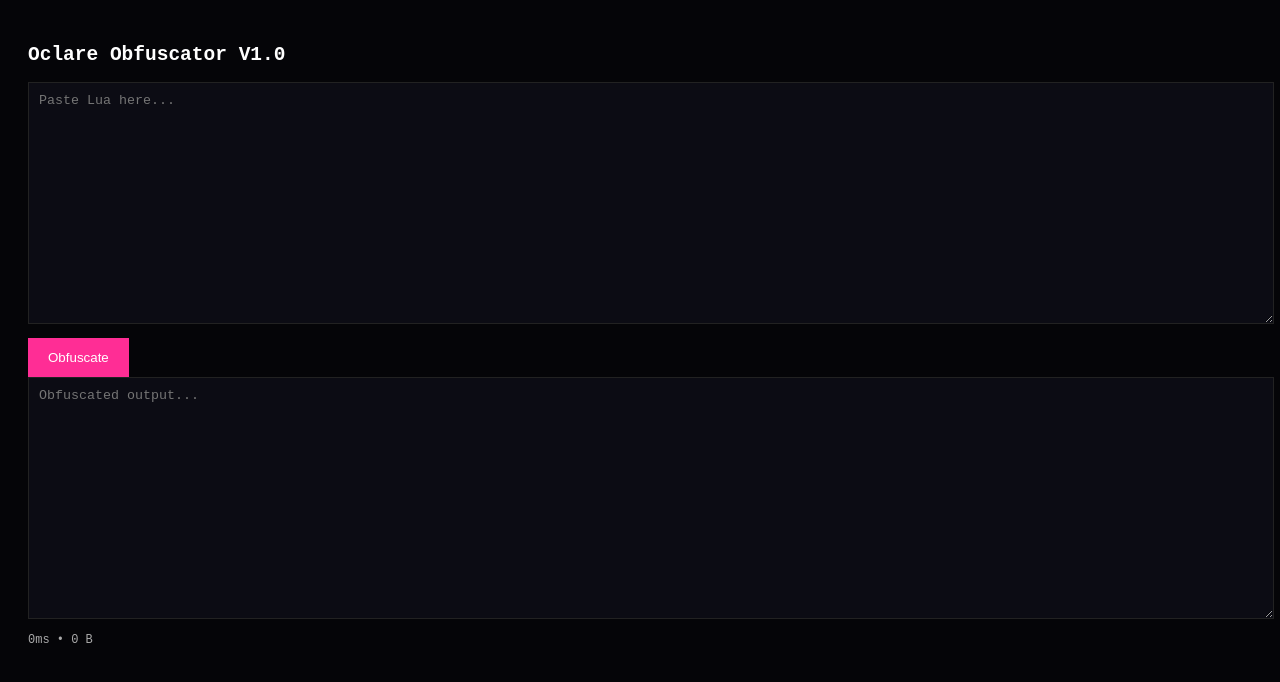
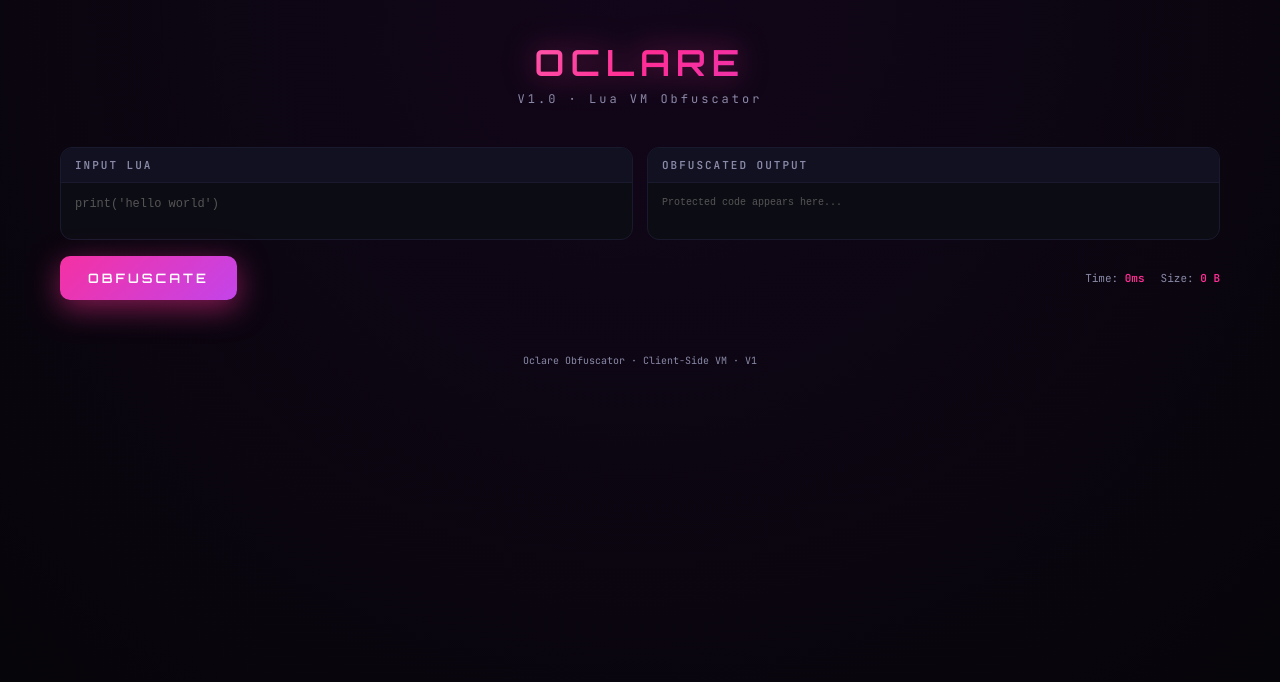
Before and after one commit to InnovationsHub-Hash/OclareOBF, a plain HTML site: page Index.html in a window 1280 px wide. Drawn offline with Linux system fonts and the light colour scheme.

Commit message:
Refactor HTML structure and improve styles

```diff
--- a/Index.html
+++ b/Index.html
@@ -4,50 +4,221 @@
 <meta charset="UTF-8">
 <title>Oclare Obfuscator V1.0</title>
 <meta name="viewport" content="width=device-width, initial-scale=1.0">
+
+<link href="https://fonts.googleapis.com/css2?family=JetBrains+Mono:wght@400;600&family=Orbitron:wght@600;800&display=swap" rel="stylesheet">
+
 <style>
-body{background:#050508;color:#fff;font-family:monospace;padding:20px}
-textarea{width:100%;height:220px;background:#0c0c14;color:#fff;border:1px solid #222;padding:10px}
-button{margin-top:10px;padding:12px 20px;background:#ff2d95;border:none;color:#fff;cursor:pointer}
-.stats{margin-top:10px;color:#aaa;font-size:12px}
+:root{
+    --bg:#050508;
+    --panel:#0c0c14;
+    --panel2:#111122;
+    --border:#1a1a2e;
+    --primary:#ff2d95;
+    --secondary:#b44aff;
+    --accent:#00d4ff;
+    --success:#00ff88;
+    --text:#fff;
+    --muted:#8a8aa8;
+}
+
+*{box-sizing:border-box}
+
+body{
+    margin:0;
+    background:radial-gradient(circle at top,#12061a,#050508);
+    color:var(--text);
+    font-family:'JetBrains Mono',monospace;
+    min-height:100vh;
+}
+
+header{
+    padding:40px 20px 20px;
+    text-align:center;
+}
+
+.logo{
+    font-family:'Orbitron',sans-serif;
+    font-size:36px;
+    letter-spacing:6px;
+    background:linear-gradient(135deg,#fff,var(--primary),var(--secondary));
+    -webkit-background-clip:text;
+    -webkit-text-fill-color:transparent;
+    filter:drop-shadow(0 0 15px rgba(255,45,149,.5));
+}
+
+.tag{
+    margin-top:6px;
+    font-size:12px;
+    letter-spacing:3px;
+    color:var(--muted);
+}
+
+.container{
+    max-width:1200px;
+    margin:0 auto;
+    padding:20px;
+}
+
+.grid{
+    display:grid;
+    grid-template-columns:1fr 1fr;
+    gap:14px;
+}
+
+.panel{
+    background:var(--panel);
+    border:1px solid var(--border);
+    border-radius:12px;
+    overflow:hidden;
+    display:flex;
+    flex-direction:column;
+}
+
+.panel h3{
+    margin:0;
+    padding:10px 14px;
+    font-size:11px;
+    letter-spacing:2px;
+    color:var(--muted);
+    background:var(--panel2);
+    border-bottom:1px solid var(--border);
+    text-transform:uppercase;
+}
+
+textarea{
+    flex:1;
+    background:transparent;
+    border:none;
+    color:var(--text);
+    padding:14px;
+    font-size:12px;
+    resize:none;
+    outline:none;
+}
+
+textarea::placeholder{color:#555}
+
+textarea.output{
+    color:var(--success);
+    font-size:10px;
+}
+
+.controls{
+    margin:16px 0;
+    display:flex;
+    justify-content:space-between;
+    align-items:center;
+    gap:10px;
+}
+
+button{
+    padding:14px 28px;
+    border:none;
+    border-radius:10px;
+    font-family:'Orbitron',sans-serif;
+    font-size:13px;
+    letter-spacing:3px;
+    cursor:pointer;
+    color:#fff;
+    background:linear-gradient(135deg,var(--primary),var(--secondary),var(--accent));
+    background-size:300% 300%;
+    animation:grad 5s ease infinite;
+    box-shadow:0 8px 30px rgba(255,45,149,.5);
+}
+
+button:disabled{
+    opacity:.5;
+    cursor:not-allowed;
+}
+
+@keyframes grad{
+    0%,100%{background-position:0% 50%}
+    50%{background-position:100% 50%}
+}
+
+.stats{
+    display:flex;
+    gap:16px;
+    font-size:11px;
+    color:var(--muted);
+}
+
+.stat span{
+    color:var(--primary);
+    font-weight:600;
+}
+
+footer{
+    text-align:center;
+    padding:18px;
+    font-size:10px;
+    color:var(--muted);
+}
+
+@media(max-width:900px){
+    .grid{grid-template-columns:1fr}
+}
 </style>
 </head>
 <body>
 
-<h2>Oclare Obfuscator V1.0</h2>
+<header>
+    <div class="logo">OCLARE</div>
+    <div class="tag">V1.0 · Lua VM Obfuscator</div>
+</header>
 
-<textarea id="input" placeholder="Paste Lua here..."></textarea>
-<button id="obfBtn">Obfuscate</button>
-<textarea id="output" placeholder="Obfuscated output..." readonly></textarea>
+<div class="container">
 
-<div class="stats">
-<span id="sTime">0ms</span> •
-<span id="sSize">0 B</span>
+    <div class="grid">
+        <div class="panel">
+            <h3>Input Lua</h3>
+            <textarea id="input" placeholder="print('hello world')"></textarea>
+        </div>
+
+        <div class="panel">
+            <h3>Obfuscated Output</h3>
+            <textarea id="output" class="output" readonly placeholder="Protected code appears here..."></textarea>
+        </div>
+    </div>
+
+    <div class="controls">
+        <button id="obfBtn">OBFUSCATE</button>
+        <div class="stats">
+            <div class="stat">Time: <span id="time">0ms</span></div>
+            <div class="stat">Size: <span id="size">0 B</span></div>
+        </div>
+    </div>
+
 </div>
+
+<footer>
+    Oclare Obfuscator · Client-Side VM · V1
+</footer>
 
 <script>
 const worker = new Worker('./Oclare-Worker.js');
 const input = document.getElementById('input');
 const output = document.getElementById('output');
 const btn = document.getElementById('obfBtn');
-const sTime = document.getElementById('sTime');
-const sSize = document.getElementById('sSize');
+const timeEl = document.getElementById('time');
+const sizeEl = document.getElementById('size');
 
 btn.onclick = () => {
     const code = input.value.trim();
-    if (!code) return;
+    if(!code) return;
 
     btn.disabled = true;
-    btn.textContent = 'Processing...';
+    btn.textContent = 'PROCESSING…';
 
     const start = performance.now();
     worker.postMessage({ code });
 
     worker.onmessage = e => {
         output.value = e.data.code;
-        sTime.textContent = Math.round(performance.now() - start) + 'ms';
-        sSize.textContent = e.data.code.length + ' B';
+        timeEl.textContent = Math.round(performance.now() - start) + 'ms';
+        sizeEl.textContent = e.data.code.length + ' B';
         btn.disabled = false;
-        btn.textContent = 'Obfuscate';
+        btn.textContent = 'OBFUSCATE';
     };
 };
 </script>
```
